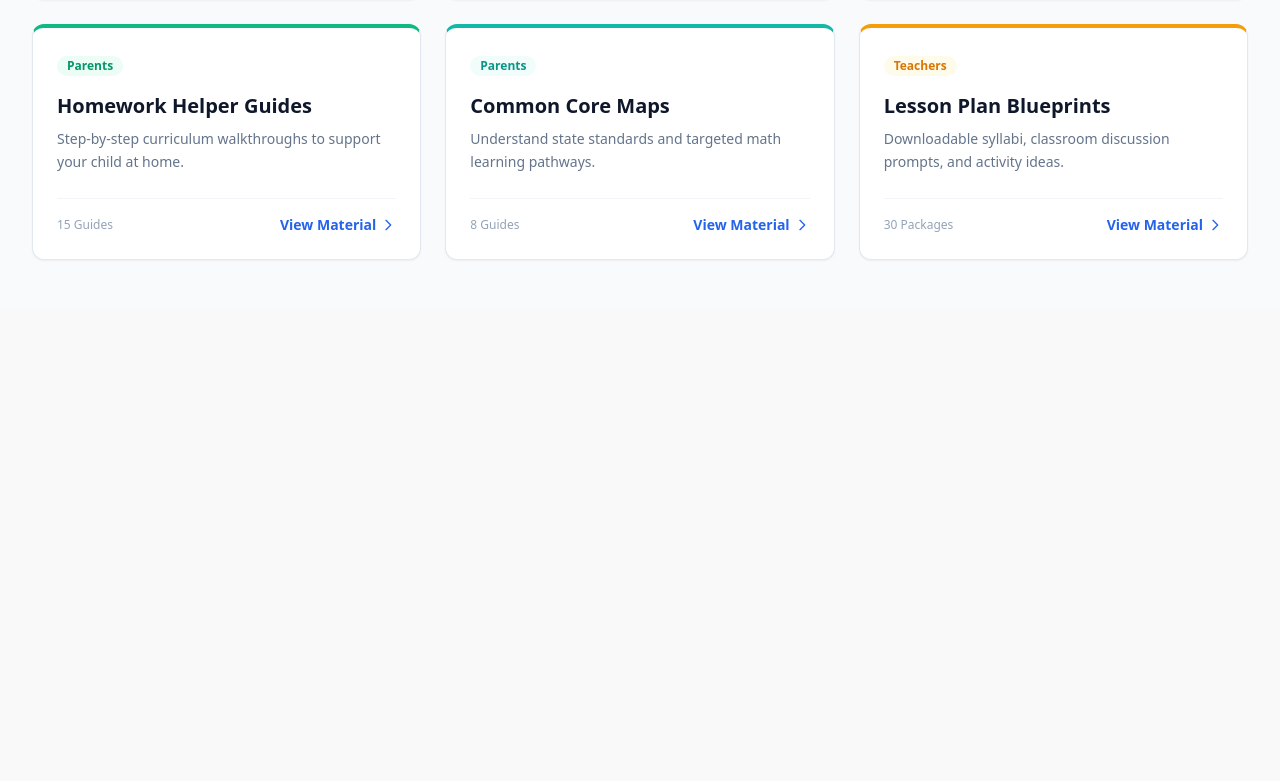
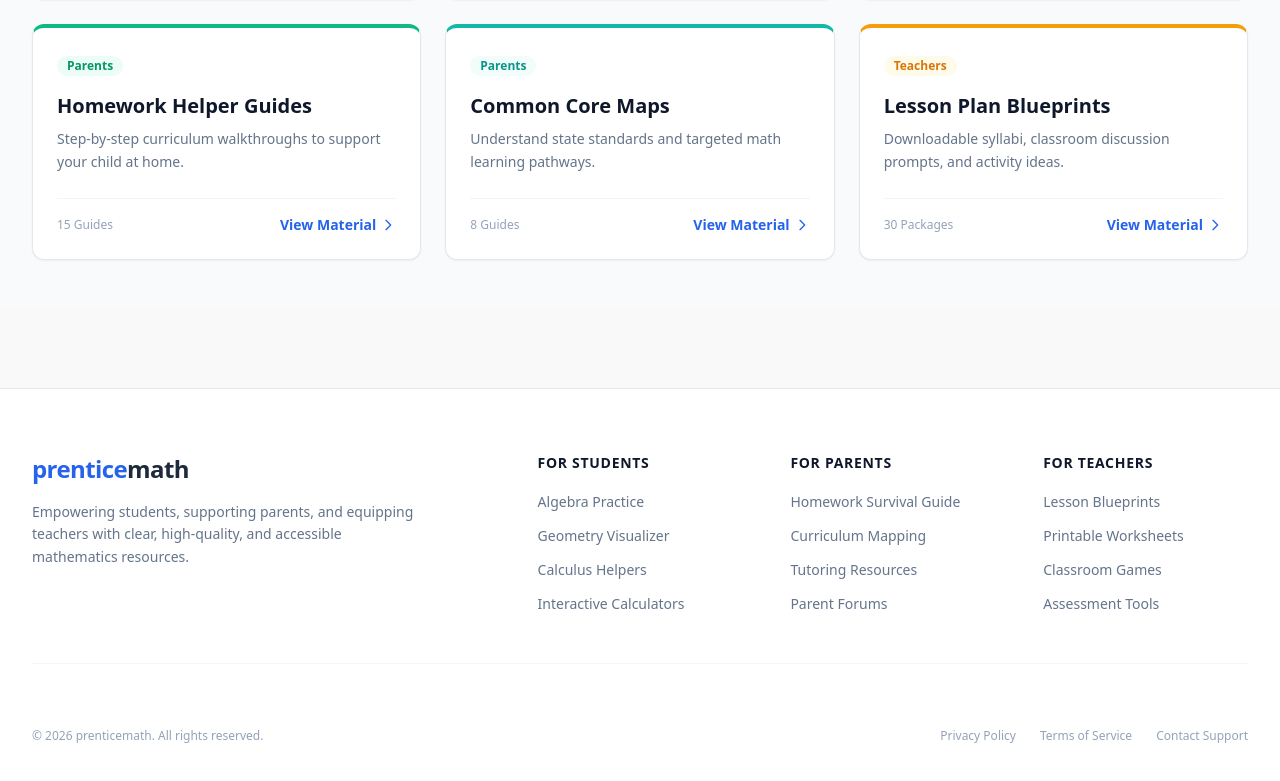
Before and after one commit to kaidecoder/didactic-umbrella, a React (Vite) app in the folder prenticemath-frontend/: page / in a window 1280 px wide. Shown: the part 1085-1866 px from the top of the page. Before the commit the page ends 1393 px from the top, so only its background shows below. Built offline with nearby package versions, Linux system fonts and the light colour scheme.

Commit message:
add footer layout

```diff
--- a/prenticemath-frontend/src/App.jsx
+++ b/prenticemath-frontend/src/App.jsx
@@ -1,14 +1,16 @@
-import Header from "./components/Header"
-import TopicGrid from "./components/TopicGrid"
-import Hero from "./components/Hero"
+import Header from "./components/Header";
+import TopicGrid from "./components/TopicGrid";
+import Hero from "./components/Hero";
+import Footer from "./components/Footer";
 
 
 export default function App() {
   return (
   <>
-  <Header />
-  <Hero />
-  <TopicGrid />
+    <Header />
+    <Hero />
+    <TopicGrid />
+    <Footer />
   </>
   )
 }
--- /dev/null
+++ b/prenticemath-frontend/src/components/Footer.jsx
@@ -0,0 +1,71 @@
+export default function Footer() {
+  const currentYear = new Date().getFullYear();
+
+  const sections = [
+    {
+      title: "For Students",
+      links: ["Algebra Practice", "Geometry Visualizer", "Calculus Helpers", "Interactive Calculators"]
+    },
+    {
+      title: "For Parents",
+      links: ["Homework Survival Guide", "Curriculum Mapping", "Tutoring Resources", "Parent Forums"]
+    },
+    {
+      title: "For Teachers",
+      links: ["Lesson Blueprints", "Printable Worksheets", "Classroom Games", "Assessment Tools"]
+    }
+  ];
+
+  return (
+    <footer className="bg-white border-t border-slate-200 mt-20">
+      <div className="max-w-7xl mx-auto px-4 sm:px-6 lg:px-8 py-12 md:py-16">
+
+        {/* Top Grid Area */}
+        <div className="grid grid-cols-1 md:grid-cols-2 lg:grid-cols-5 gap-8 xl:gap-12 pb-12 border-b border-slate-100">
+
+          {/* Brand Column */}
+          <div className="lg:col-span-2">
+            <span className="text-2xl font-black tracking-tight text-blue-600">
+              prentice<span className="text-slate-800">math</span>
+            </span>
+            <p className="mt-4 text-sm text-slate-500 max-w-sm leading-relaxed">
+              Empowering students, supporting parents, and equipping teachers with clear, high-quality, and accessible mathematics resources.
+            </p>
+          </div>
+
+          {/* Directory Links Columns */}
+          {sections.map((section, idx) => (
+            <div key={idx}>
+              <h4 className="text-sm font-semibold text-slate-900 tracking-wider uppercase">
+                {section.title}
+              </h4>
+              <ul className="mt-4 space-y-2.5">
+                {section.links.map((link) => (
+                  <li key={link}>
+                    <a href="#" className="text-sm text-slate-500 hover:text-blue-600 transition-colors duration-150">
+                      {link}
+                    </a>
+                  </li>
+                ))}
+              </ul>
+            </div>
+          ))}
+
+        </div>
+
+        {/* Bottom Bar Area */}
+        <div className="mt-8 pt-8 flex flex-col md:flex-row items-center justify-between gap-4">
+          <p className="text-xs text-slate-400">
+            &copy; {currentYear} prenticemath. All rights reserved.
+          </p>
+          <div className="flex space-x-6">
+            <a href="#" className="text-xs text-slate-400 hover:text-slate-600 transition-colors">Privacy Policy</a>
+            <a href="#" className="text-xs text-slate-400 hover:text-slate-600 transition-colors">Terms of Service</a>
+            <a href="#" className="text-xs text-slate-400 hover:text-slate-600 transition-colors">Contact Support</a>
+          </div>
+        </div>
+
+      </div>
+    </footer>
+  );
+}
--- a/prenticemath-frontend/src/components/Header.jsx
+++ b/prenticemath-frontend/src/components/Header.jsx
@@ -7,7 +7,8 @@ export default function Header() {
     { name: "Home", href: "#" },
     { name: "Topics", href: "#" },
     { name: "Exams", href: "#" },
-    { name: "Fun Tools", href: "#" },
+    { name: "Fun", href: "#" },
+    { name: "Tools", href: "#" },
     { name: "About", href: "#" },
   ]
 
```
